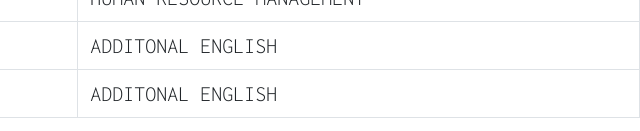
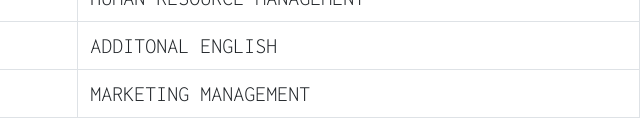
Before and after one commit to krishnagupta78/classroom, a plain HTML site: page index.html in a window 1280 px wide. Shown: the part 1021-1152 px from the top of the page, 640-1280 px from the left. Drawn offline with nearby package versions, Linux system fonts and the light colour scheme; a web font is replaced by a local one.

Commit message:
Update index.html

```diff
--- a/index.html
+++ b/index.html
@@ -130,7 +130,7 @@
               <th scope="row">13/07/2020</th>
               <td>9:30AM</td>
               <td>BBA234N</td>
-              <td>ADDITONAL ENGLISH</td>
+              <td>MARKETING MANAGEMENT</td>
          </tr>
 
           </tbody>
```
